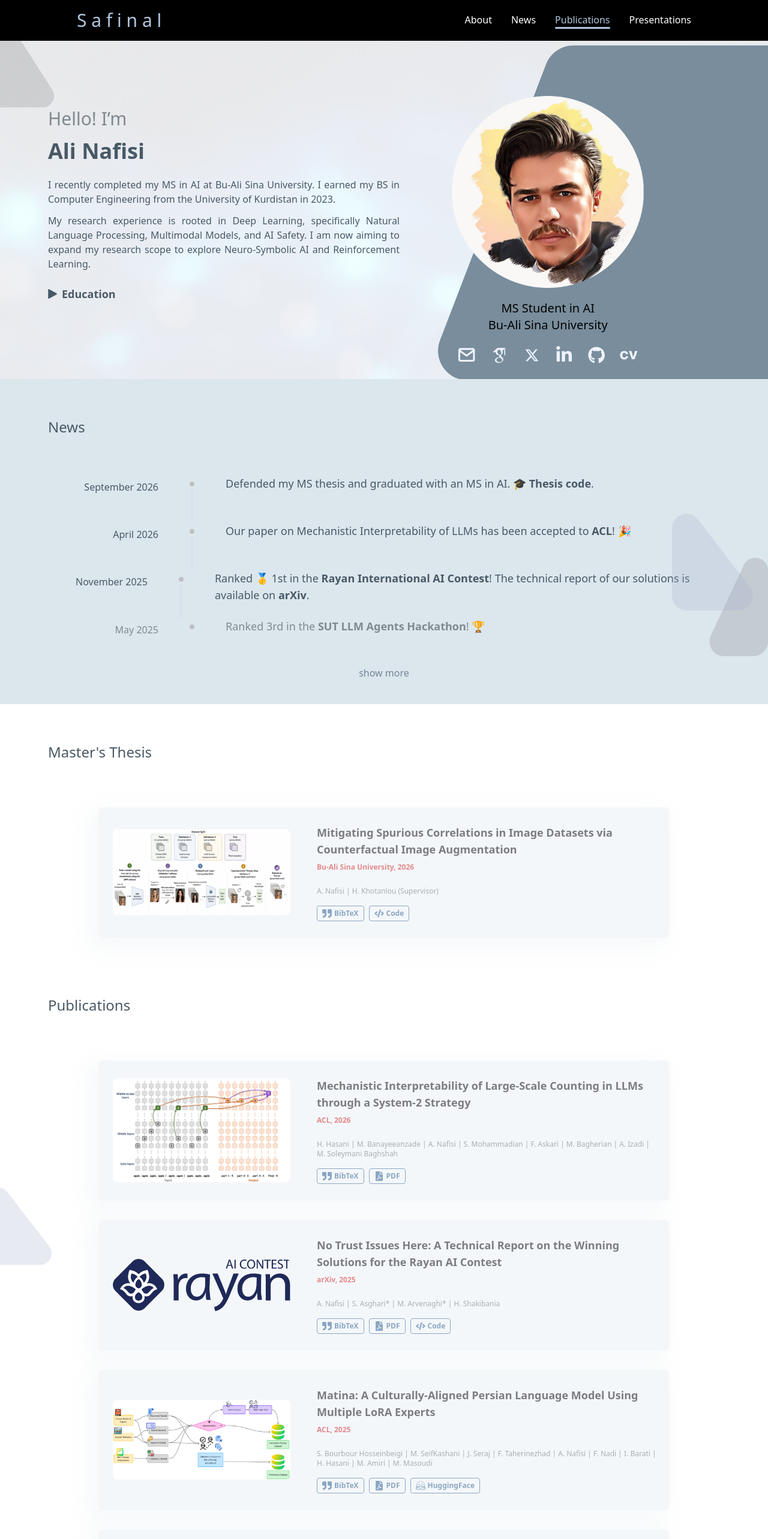
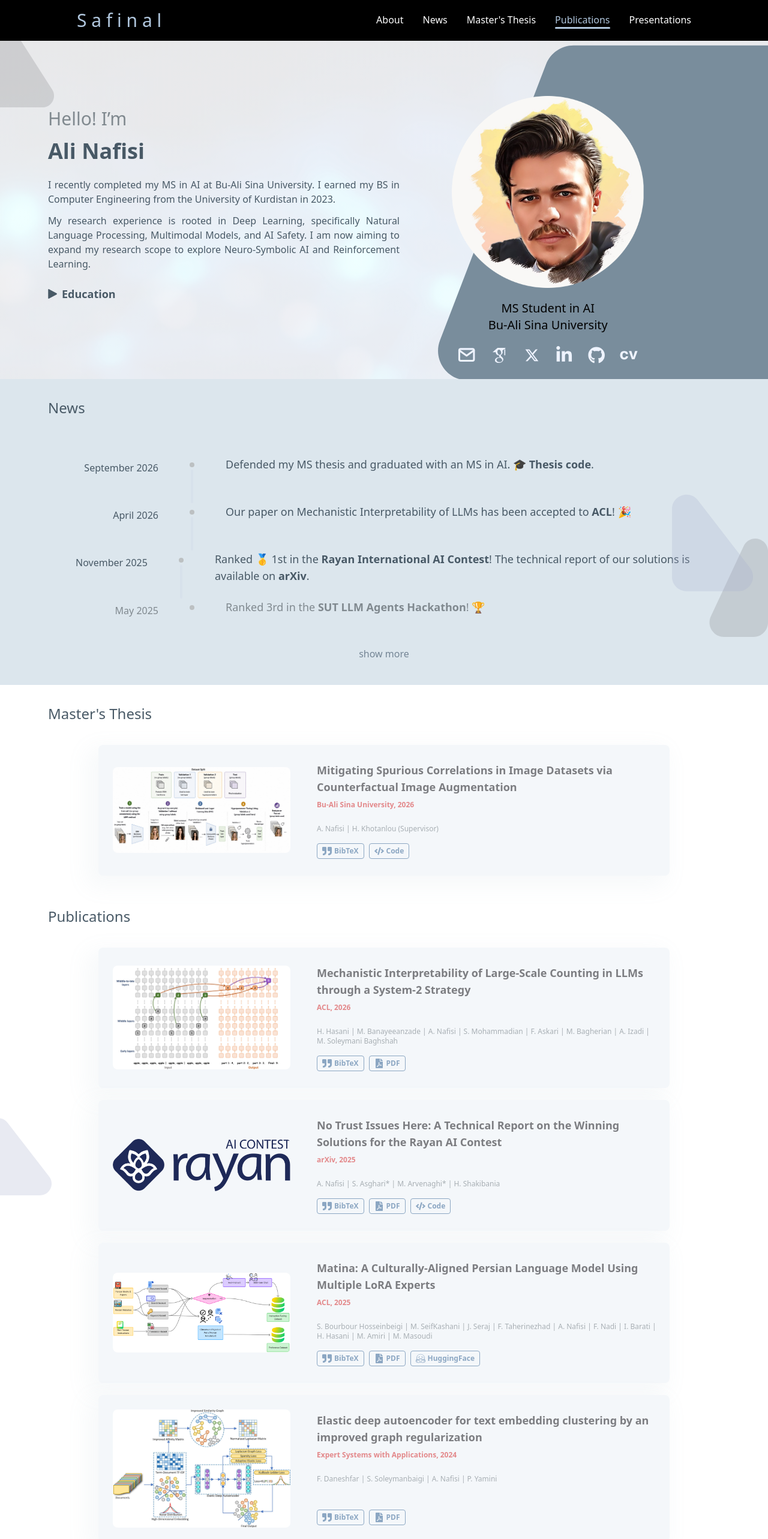
Before and after one commit to safinal/safinal.github.io, a Next.js app: page / in a window 1280 px wide. Shown: the top 2566 px of the page at 60% size. Built offline with nearby package versions, Linux system fonts and the light colour scheme.

Commit message:
fix empty space

```diff
--- a/src/components/Cart.js
+++ b/src/components/Cart.js
@@ -13,7 +13,7 @@ import { BASE_URL } from '../config';
 const Cart = (props) => {
 
   return (
-    <div className="shadow-4xl md:hover:shadow-3xl cursor-pointer grid self-center sm:grid-cols-3 mb-4 md:mb-8 w-full md:w-[90%] lg:w-[80%] xl:w-[85%] 2xl:w-[70%] bg-[#F4F7FA] sm:bg-white p-5 lg:p-5 rounded-lg lg:transition lg:ease-in-out lg:delay-150 lg:hover:-translate-y-1 lg:hover:scale-[1.01]">
+    <div className="shadow-4xl md:hover:shadow-3xl cursor-pointer grid self-center sm:grid-cols-3 mb-3 md:mb-5 w-full md:w-[90%] lg:w-[80%] xl:w-[85%] 2xl:w-[70%] bg-[#F4F7FA] sm:bg-white p-5 lg:p-5 rounded-lg lg:transition lg:ease-in-out lg:delay-150 lg:hover:-translate-y-1 lg:hover:scale-[1.01]">
       <div className="w-full col-span-1 sm:col-span-1 p-1 ld:p-0 flex items-center justify-center">
         <Image src={BASE_URL + props.data.image} className="h-full m-auto rounded-lg" alt="alt"
           width="0"
--- a/src/components/Header.js
+++ b/src/components/Header.js
@@ -50,6 +50,10 @@ const Header = () => {
                         <li className={activeSection === 'newsSection' ? 'text-[#B1C7DE]' : 'text-white hover:text-[#B1C7DE] transition-all duration-700'}>News</li>
                         <div className={`w-full h-[3px] rounded-lg transition-all duration-700 ${activeSection === 'newsSection' ? 'bg-[#B1C7DE]' : 'bg-transparent'}`}></div>
                     </Link>
+                    <Link href="#mastersThesisSection">
+                        <li className={activeSection === 'mastersThesisSection' ? 'text-[#B1C7DE]' : 'text-white hover:text-[#B1C7DE] transition-all duration-700'}>Master&apos;s Thesis</li>
+                        <div className={`w-full h-[3px] rounded-lg transition-all duration-700 ${activeSection === 'mastersThesisSection' ? 'bg-[#B1C7DE]' : 'bg-transparent'}`}></div>
+                    </Link>
                     <Link href="#publicationSection">
                         <li className={activeSection === 'publicationSection' ? 'text-[#B1C7DE] ' : 'text-white hover:text-[#B1C7DE] transition-all duration-700'}>Publications</li>
                         <div className={`w-full h-[3px] rounded-lg transition-all duration-700 ${activeSection === 'publicationSection' ? 'bg-[#B1C7DE]' : 'bg-transparent'}`}></div>
@@ -73,6 +77,9 @@ const Header = () => {
                 <Link href="#newsSection" onClick={() => setMobileBar(false)}>
                     <span className={activeSection === 'newsSection' ? 'text-[#B1C7DE]' : 'text-white'}>News</span>
                 </Link>
+                <Link href="#mastersThesisSection" onClick={() => setMobileBar(false)}>
+                    <span className={activeSection === 'mastersThesisSection' ? 'text-[#B1C7DE]' : 'text-white'}>Master&apos;s Thesis</span>
+                </Link>
                 <Link href="#publicationSection" onClick={() => setMobileBar(false)}>
                     <span className={activeSection === 'publicationSection' ? 'text-[#B1C7DE]' : 'text-white'}>Publications</span>
                 </Link>
--- a/src/components/MastersThesis.js
+++ b/src/components/MastersThesis.js
@@ -21,11 +21,11 @@ const MastersThesis = (props) => {
   return (
     <div id="mastersThesisSection" className="relative scroll-mt-16">
       {showModal && <Modal title={cartTitle} setShowModal={setShowModal} data={modalData} />}
-      <div className="container m-auto px-7 lg:px-10 xl:px-20 2xl:px-28 3xl:px-44 pt-8 md:pt-16">
+      <div className="container m-auto px-7 lg:px-10 xl:px-20 2xl:px-28 3xl:px-44 pt-5 md:pt-8">
         <div className="">
           <p className="text-gray-dark  text-xl xl:text-2xl 2xl:text-3xl mb-3">Master&apos;s Thesis</p>
         </div>
-        <div className="flex flex-col items-center justify-center pt-8 xl:pt-16">
+        <div className="flex flex-col items-center justify-center pt-4 xl:pt-6">
           <Cart setCartTitle={setCartTitle} setShowModal={setShowModal} setModalData={setModalData} author={true} data={props.data.thesis} />
         </div>
       </div>
--- a/src/components/News.js
+++ b/src/components/News.js
@@ -12,7 +12,7 @@ const News = (props) => {
         <div id="newsSection" className="bg-primary1 relative pb-10 scroll-mt-32">
             <Image  alt="" src={newsRectangle} className="absolute right-0 -bottom-14 md:-bottom-20 lg:bottom-20 w-20 sm:w-24 md:w-32 xl:w-40" />
             <div className="container m-auto">
-                <div className="px-7 lg:px-10 xl:px-20 2xl:px-28 3xl:px-44 pt-8 md:pt-16">
+                <div className="px-7 lg:px-10 xl:px-20 2xl:px-28 3xl:px-44 pt-5 md:pt-8">
                     <h1 className="text-gray-dark text-xl xl:text-2xl 2xl:text-3xl">News</h1>
                     <DateText showAll={showAllNews} data={props.data.news} button={'see all News'} />
                 </div>
--- a/src/components/Publications.js
+++ b/src/components/Publications.js
@@ -22,11 +22,11 @@ const Publications = (props) => {
     <div id="publicationSection" className="relative scroll-mt-16">
       {showModal && <Modal title={cartTitle} setShowModal={setShowModal} data={modalData} />}
       <Image alt="" src={publicationRectangle} className="absolute left-0 top-96 -z-10 hidden lg:block" />
-      <div className="container m-auto px-7 lg:px-10 xl:px-20 2xl:px-28 3xl:px-44 pt-8 md:pt-16">
+      <div className="container m-auto px-7 lg:px-10 xl:px-20 2xl:px-28 3xl:px-44 pt-5 md:pt-8">
         <div className="">
           <p className="text-gray-dark  text-xl xl:text-2xl 2xl:text-3xl mb-3">Publications</p>
         </div>
-        <div className="flex flex-col items-center justify-center pt-8 xl:pt-16">
+        <div className="flex flex-col items-center justify-center pt-4 xl:pt-6">
           {props.data.publications.map((publication, index) =>
             <Cart setCartTitle={setCartTitle} setShowModal={setShowModal} setModalData={setModalData} key={index} author={true} data={publication} />
           )}
--- a/src/components/TalksPresentations.js
+++ b/src/components/TalksPresentations.js
@@ -14,11 +14,11 @@ const TalksPresentations = (props) => {
       <Image src={talksRectangle1} alt="" className="absolute left-0 top-[20%] -z-10 hidden lg:block" />
       <Image src={talksRectangle2} alt="" className="absolute right-0 top-[50%] -z-10 hidden lg:block" />
       <Image src={talksRectangle3} alt="" className="absolute right-8 top-[70%] -z-10 hidden lg:block" />
-      <div className="container m-auto px-7 lg:px-10 xl:px-20 2xl:px-28 3xl:px-44 pt-8 md:pt-16">
+      <div className="container m-auto px-7 lg:px-10 xl:px-20 2xl:px-28 3xl:px-44 pt-5 md:pt-8">
         <div className="">
           <p className="text-gray-dark  text-xl xl:text-2xl 2xl:text-3xl mb-3">Presentations</p>
         </div>
-        <div className="flex flex-col items-center justify-center pt-8 xl:pt-16">
+        <div className="flex flex-col items-center justify-center pt-4 xl:pt-6">
           {props.data.TalksPresentations.slice(0, 3).map((talksPresentations, index) =>
             <Cart key={index} author={false} data={talksPresentations} />
           )}
```
